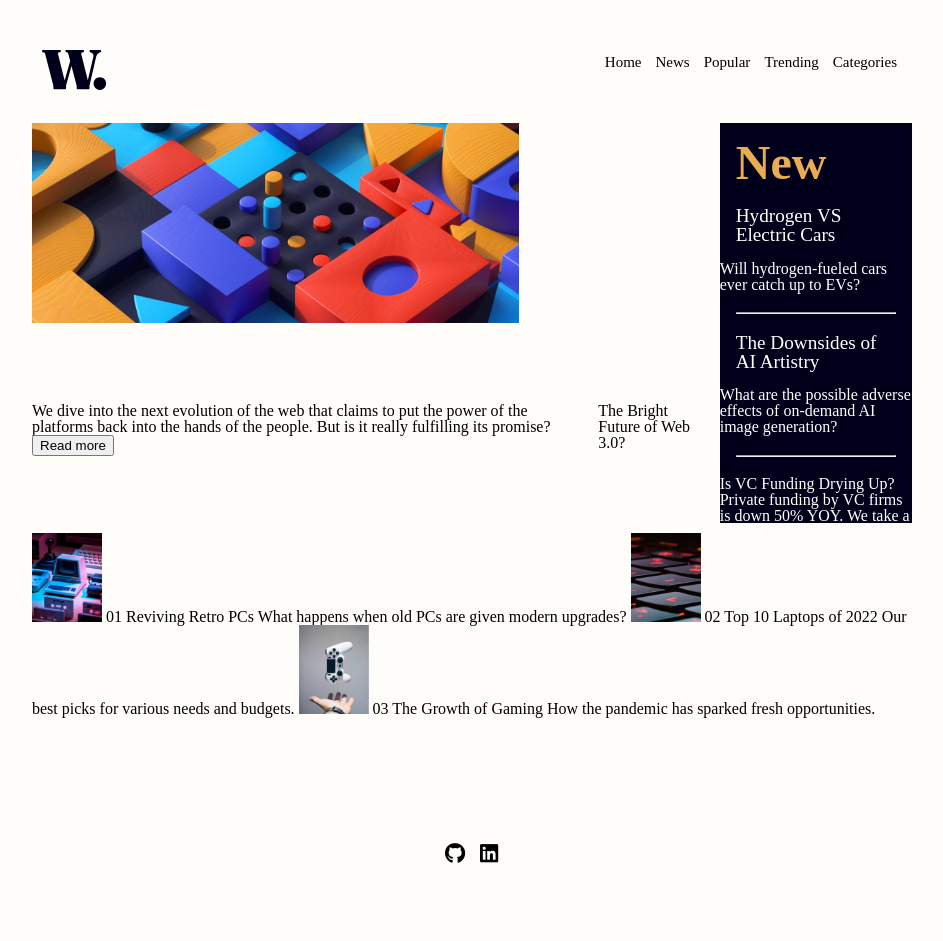
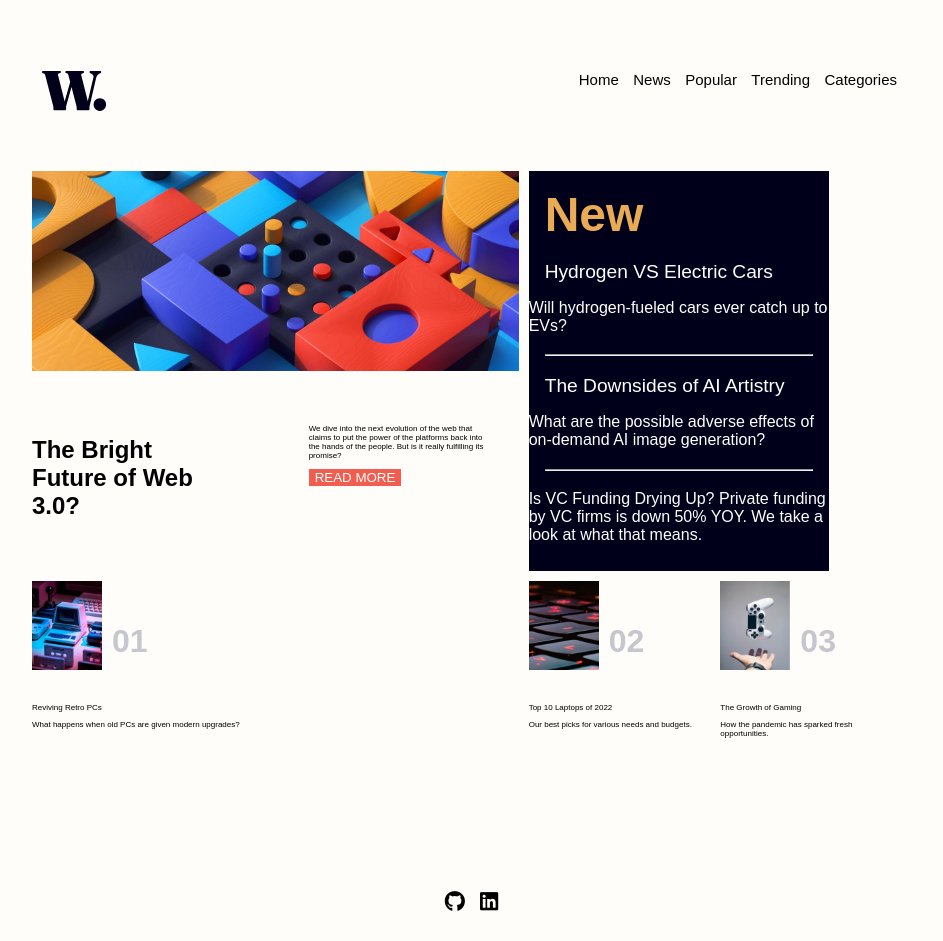
Before and after one commit to gabrells/news-homepage, a plain HTML site: page index.html in a window 1280 px wide. Shown: the whole page, without its empty margins (168-1111 px from the left). Before the commit the page ends 893 px from the top, so only its background shows below. Drawn offline with Linux system fonts and the light colour scheme.

Commit message:
Problem with font solved

```diff
--- a/css/main.css
+++ b/css/main.css
@@ -1,8 +1,9 @@
 body {
+  font-family: 'Inter Tight', sans-serif;
   width: auto;
   background-color: #fffdfa;
 }
-.body {
+.app {
   margin: 50px auto;
   max-width: 900px;
   max-height: 700px;
@@ -26,6 +27,9 @@ body {
   color: #e9ab53;
   font-size: 16px;
 }
+p {
+  font-size: 8px;
+}
 .grid {
   display: grid;
   grid-gap: 10px;
@@ -39,7 +43,7 @@ body {
   height: 200px;
 }
 .grupo-2 {
-  grid-column: 3;
+  grid-column: 2/span 3;
   grid-row: 1/span 2;
   background-color: #00001a;
   height: 400px;
@@ -65,19 +69,48 @@ body {
   font-size: 0.5rem;
 }
 .grupo-3 {
+  grid-column: 1;
   grid-row: 2;
+  max-width: 200px;
 }
 .grupo-4 {
-  grid-column: 1;
+  grid-column: 2;
   grid-row: 2;
+  max-width: 250px;
+  position: relative;
+  left: -220px;
+}
+button {
+  background-color: #f15e50;
+  color: #fff;
+  border: none;
+  text-transform: uppercase;
 }
 .grupo-5 {
-  grid-column: 1/span 3;
+  height: 250px;
+  max-width: 250px;
+}
+.grupo-5 p,
+.retro {
+  grid-column: 1;
   grid-row: 3;
-  height: 250px;
+}
+.laptop {
+  grid-column: 2;
+  grid-row: 3;
+}
+.gaming {
+  grid-column: 3;
+  grid-row: 3;
 }
 .img-grid {
   width: 70px;
+  float: left;
+  margin-right: 10px;
+}
+h4 {
+  font-size: 2rem;
+  color: #c5c6ce;
 }
 .footer {
   text-align: center;
--- a/index.html
+++ b/index.html
@@ -4,17 +4,24 @@
   <meta charset="UTF-8">
   <meta name="viewport" content="width=device-width, initial-scale=1.0"> <!-- displays site properly based on user's device -->
 
-  <link href="https://fonts.googleapis.com/css2?family=Inter:wght@400;700;800&display=swap" rel="stylesheet">
+  <link href="https://fonts.googleapis.com/css2?family=Inter:wght@300;400;700&display=swap" rel="stylesheet">
   <link rel="stylesheet" href="./css/main.css">
-  <link rel="stylesheet" href="./css/reset.css">
-
+  <link rel="styledheet" href="./css/reset.css">
   <link rel="icon" type="image/png" sizes="32x32" href="./images/favicon-32x32.png">
 
   <title>Frontend Mentor | News homepage</title>
 
+  <!-- Feel free to remove these styles or customise in your own stylesheet 👍 -->
+  <style>
+    .attribution { font-size: 11px; text-align: center; }
+    .attribution a { color: hsl(228, 45%, 44%); }
+  </style>
 </head>
 <body>
-  <div class="body">
+  <div class="app">
+    <header>
+<body>
+  <div class="app">
     <header>
       <div class="header">
         <h1><img src="./assets/images/logo.svg"></h1>
@@ -62,22 +69,44 @@
             <button>Read more</button>
           </div>
 
-          <div class="grupo-5">
-            <img src="./assets/images/image-retro-pcs.jpg" class="img-grid">
-            01
-            Reviving Retro PCs
-            What happens when old PCs are given modern upgrades?
 
+          <div class="grupo-5 retro">
+             <img src="./assets/images/image-retro-pcs.jpg" class="img-grid">
+
+            <h4>01</h4>
+            <p class="sub-titulo">
+              Reviving Retro PCs
+
+            </p>
+            <p>
+              What happens when old PCs are given modern upgrades?
+            </p>
+           </div>
+           <div class="grupo-5 laptop">
             <img src="./assets/images/image-top-laptops.jpg" class="img-grid">
-            02
-            Top 10 Laptops of 2022
-            Our best picks for various needs and budgets.
 
+            <h4>02</h4>
+            <p class="sub-titulo">
+              Top 10 Laptops of 2022
+
+            </p>
+            <p>
+              Our best picks for various needs and budgets.
+            </p>
+          </div>
+          <div class="grupo-5 gaming">
             <img src="./assets/images/image-gaming-growth.jpg" class="img-grid">
-            03
-            The Growth of Gaming
-            How the pandemic has sparked fresh opportunities.
+
+            <h4>03</h4>
+            <p class="sub-titulo">
+              The Growth of Gaming
+
+            </p>
+            <p>
+              How the pandemic has sparked fresh opportunities.
+            </p>
           </div>
+
     </section>
     </main>
 
```
Also changed, not shown: 1 other file.
